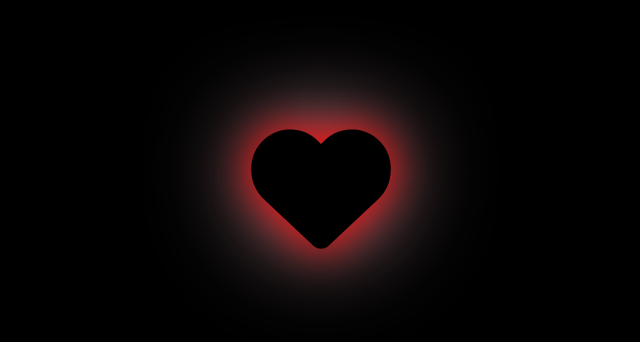
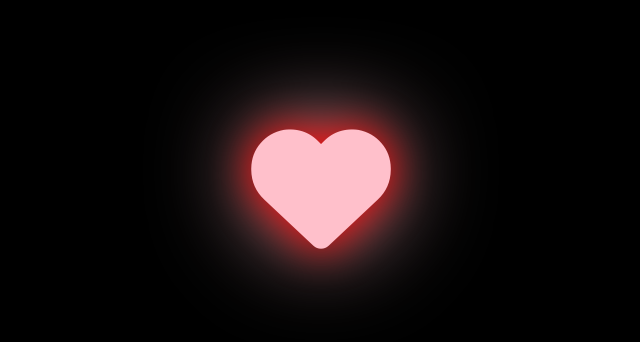
Before and after one commit to 8150tr3t/WebDienThoai, a plain HTML site: page index.html in a window 1280 px wide. Shown: the part 212-554 px from the top of the page, without its empty margins (319-959 px from the left). Drawn offline with Linux system fonts and the light colour scheme.

Commit message:
Update main.css

```diff
--- a/main.css
+++ b/main.css
@@ -11,7 +11,7 @@ body{
     transform: translate(-50%,-50%);
 }
 i{
-    color: #000;
+    color: pink;
     font-size:100px;
     text-shadow:0 0 30px red, 0 0 70px pink;
     animation: heartbeat 0.8s infinite;
```
